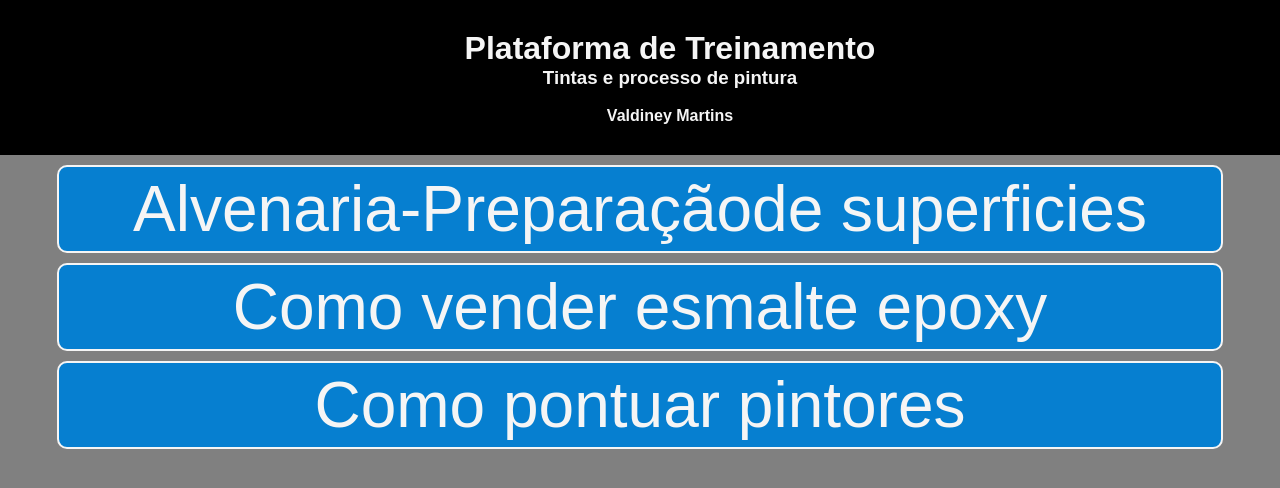
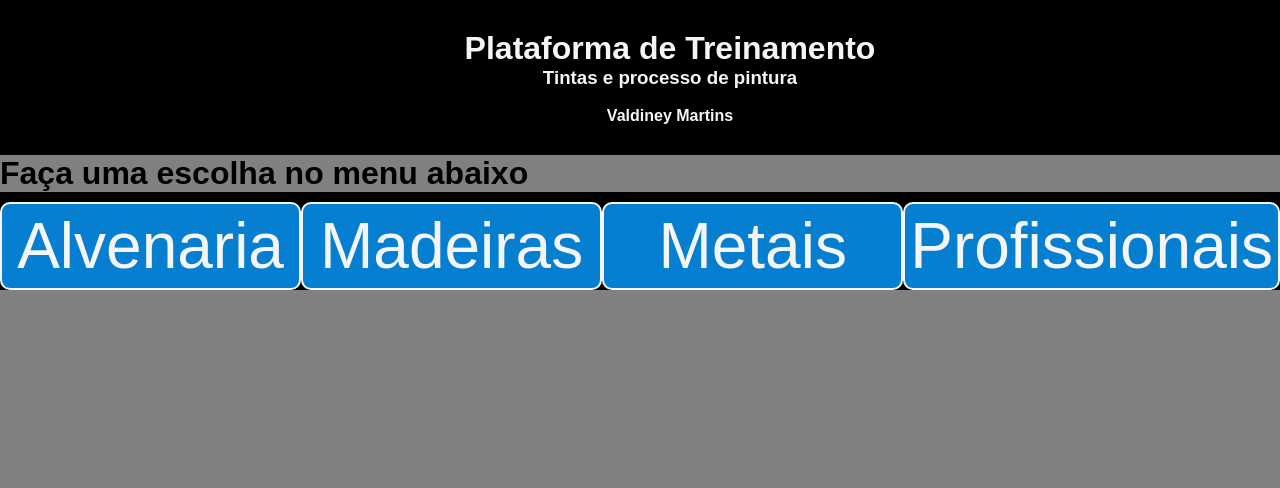
Before and after one commit to valdineyMartins/paginatintas, a plain HTML site: page index.html in a window 1280 px wide. Shown: the top 488 px of the page. Drawn offline with Linux system fonts and the light colour scheme.

Commit message:
Update index.html

```diff
--- a/index.html
+++ b/index.html
@@ -15,39 +15,20 @@
     <h4>Valdiney Martins</h4>
   </div>
 
-    <!--<div class="menu">
-        <div class="item">
-          <a href="#">Alvenaria</a>
-          <div class="dropdown">
-            <a href="#">Opção 1</a>
-            <a href="#">Opção 2</a>
-            <a href="#">Opção 3</a>
-          </div>
-        </div>
-        <div class="item">
-          <a href="#">Menu 2</a>
-        </div>
-        <div class="item">
-          <a href="#">Menu 3</a>
-          <div class="dropdown">
-            <a href="#">Opção 1</a>
-            <a href="#">Opção 2</a>
-          </div>
-        </div>
-      </div>-->
+  <div class="mensagem">
+    <h1>Faça uma escolha no menu abaixo</h1>
+  </div>
 
-      <li>
-       <a href="https://drive.google.com/file/d/1gq7_i0DYARA0zZhIBiesg7ntyWbYidxW/preview" target="_blank" >Alvenaria-Preparaçãode superficies</a>
+  <div class="menu">
+    <li><a href="alvenaria.html">Alvenaria</a></li>
+    <li><a href="">Madeiras</a></li>
+    <li><a href="">Metais</a></li>
+    <li><a href="profissionais.html">Profissionais</a></li>
+  </div>
 
-      <li>
-        <a href="https://drive.google.com/file/d/1D5s9fnZZxw1sNoiOtEPEl1p3t9JldWGz/preview" target="_blank">Como vender esmalte epoxy</a>
-      </li>
-
-      <li>
-      <a href="https://drive.google.com/file/d/1KGPQNR0aqZmX0531IguJez_1t7OhhDOJ/preview" target="_blank">Como pontuar pintores</a>
-      </li>
+  <div class="foco">
+    <img src="img/foco coral.png" alt="">
+  </div>
 
 
-
-</body>
 </html>
```
